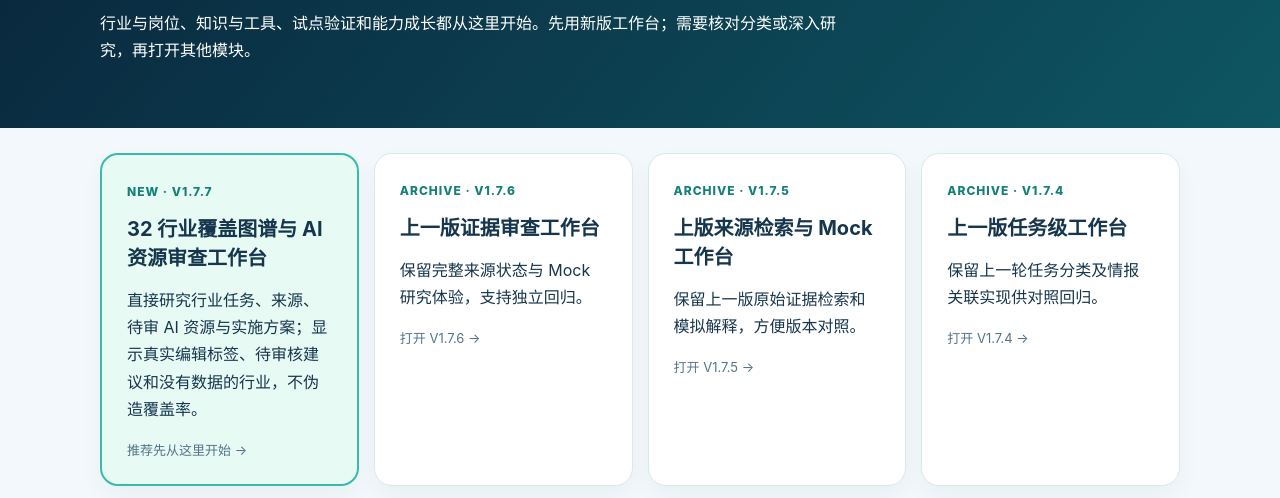
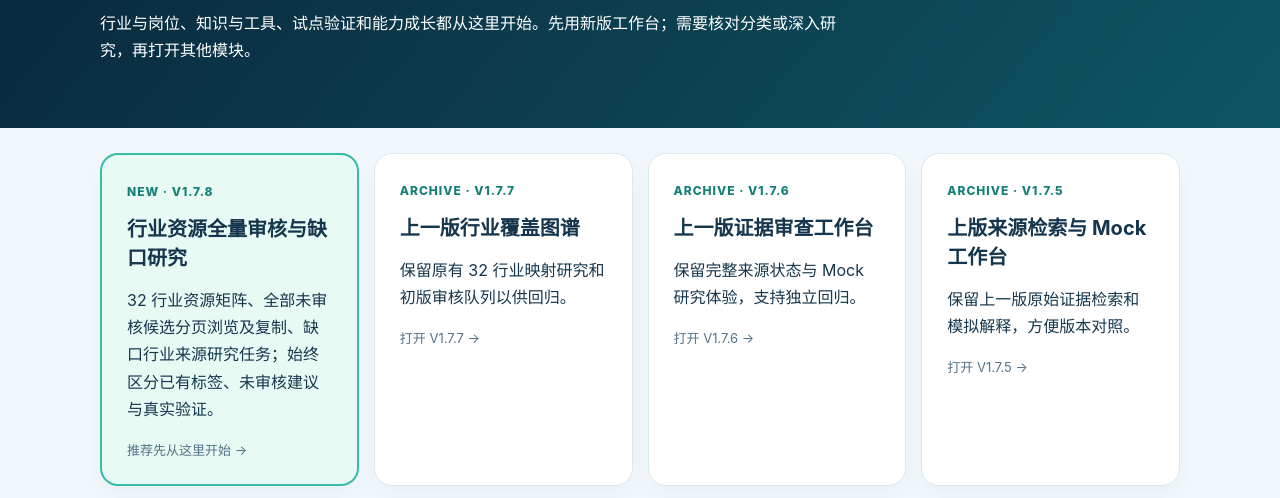
Before and after one commit to xuanyiting68-hash/awesome-ai-capability-atlas-yifalin, a website: page industry-atlas/start.html in a window 1280 px wide. Shown: the part 236-734 px from the top of the page. Drawn offline with Linux system fonts and the light colour scheme.

Commit message:
feat(atlas): link existing start page to V1.7.8 keeping V1.7.7 archive

```diff
--- a/industry-atlas/start.html
+++ b/industry-atlas/start.html
@@ -4,7 +4,8 @@
 <style>:root{font-family:Inter,"Microsoft YaHei",system-ui,sans-serif;color:#143148;background:#f2f8fb}*{box-sizing:border-box}body{margin:0}header{padding:48px max(22px,calc((100% - 1080px)/2));background:linear-gradient(130deg,#09233a,#0e5662);color:white}h1{font-size:clamp(29px,4vw,48px);line-height:1.18;max-width:800px}p{line-height:1.7;max-width:760px}main{max-width:1120px;margin:25px auto 70px;padding:0 20px}.cards{display:grid;grid-template-columns:repeat(auto-fit,minmax(225px,1fr));gap:15px}a.card{display:block;padding:25px;border-radius:18px;background:white;border:1px solid #d8e9ec;text-decoration:none;color:#16364d;box-shadow:0 10px 25px #16364d0a}a.card:hover,a.card:focus-visible{border-color:#0c9c8b;outline:2px solid #0c9c8b}a.card.primary{border:2px solid #38bba9;background:#e7faf4}.tag{font-weight:800;color:#158078;font-size:12px;letter-spacing:1px}h2{font-size:20px;margin:13px 0 6px}small{color:#547388;font-size:13px}footer{font-size:12px;color:#668392;margin-top:25px}</style></head>
 <body><header><span class="tag" style="color:#7ff1d9">YIFALIN · GLOBAL AI CAPABILITY ATLAS</span><h1>描述工作问题，直接找到 AI 改进方法。</h1><p>行业与岗位、知识与工具、试点验证和能力成长都从这里开始。先用新版工作台；需要核对分类或深入研究，再打开其他模块。</p></header>
 <main><div class="cards">
-<a class="card primary" href="advisor_v177.html"><span class="tag">NEW · V1.7.7</span><h2>32 行业覆盖图谱与 AI 资源审查工作台</h2><p>直接研究行业任务、来源、待审 AI 资源与实施方案；显示真实编辑标签、待审核建议和没有数据的行业，不伪造覆盖率。</p><small>推荐先从这里开始 →</small></a>
+<a class="card primary" href="advisor_v178.html"><span class="tag">NEW · V1.7.8</span><h2>行业资源全量审核与缺口研究</h2><p>32 行业资源矩阵、全部未审核候选分页浏览及复制、缺口行业来源研究任务；始终区分已有标签、未审核建议与真实验证。</p><small>推荐先从这里开始 →</small></a>
+<a class="card" href="advisor_v177.html"><span class="tag">ARCHIVE · V1.7.7</span><h2>上一版行业覆盖图谱</h2><p>保留原有 32 行业映射研究和初版审核队列以供回归。</p><small>打开 V1.7.7 →</small></a>
 <a class="card" href="advisor_v176.html"><span class="tag">ARCHIVE · V1.7.6</span><h2>上一版证据审查工作台</h2><p>保留完整来源状态与 Mock 研究体验，支持独立回归。</p><small>打开 V1.7.6 →</small></a>
 <a class="card" href="advisor_v175.html"><span class="tag">ARCHIVE · V1.7.5</span><h2>上版来源检索与 Mock 工作台</h2><p>保留上一版原始证据检索和模拟解释，方便版本对照。</p><small>打开 V1.7.5 →</small></a>
 <a class="card" href="advisor_v174.html"><span class="tag">ARCHIVE · V1.7.4</span><h2>上一版任务级工作台</h2><p>保留上一轮任务分类及情报关联实现供对照回归。</p><small>打开 V1.7.4 →</small></a>
```
